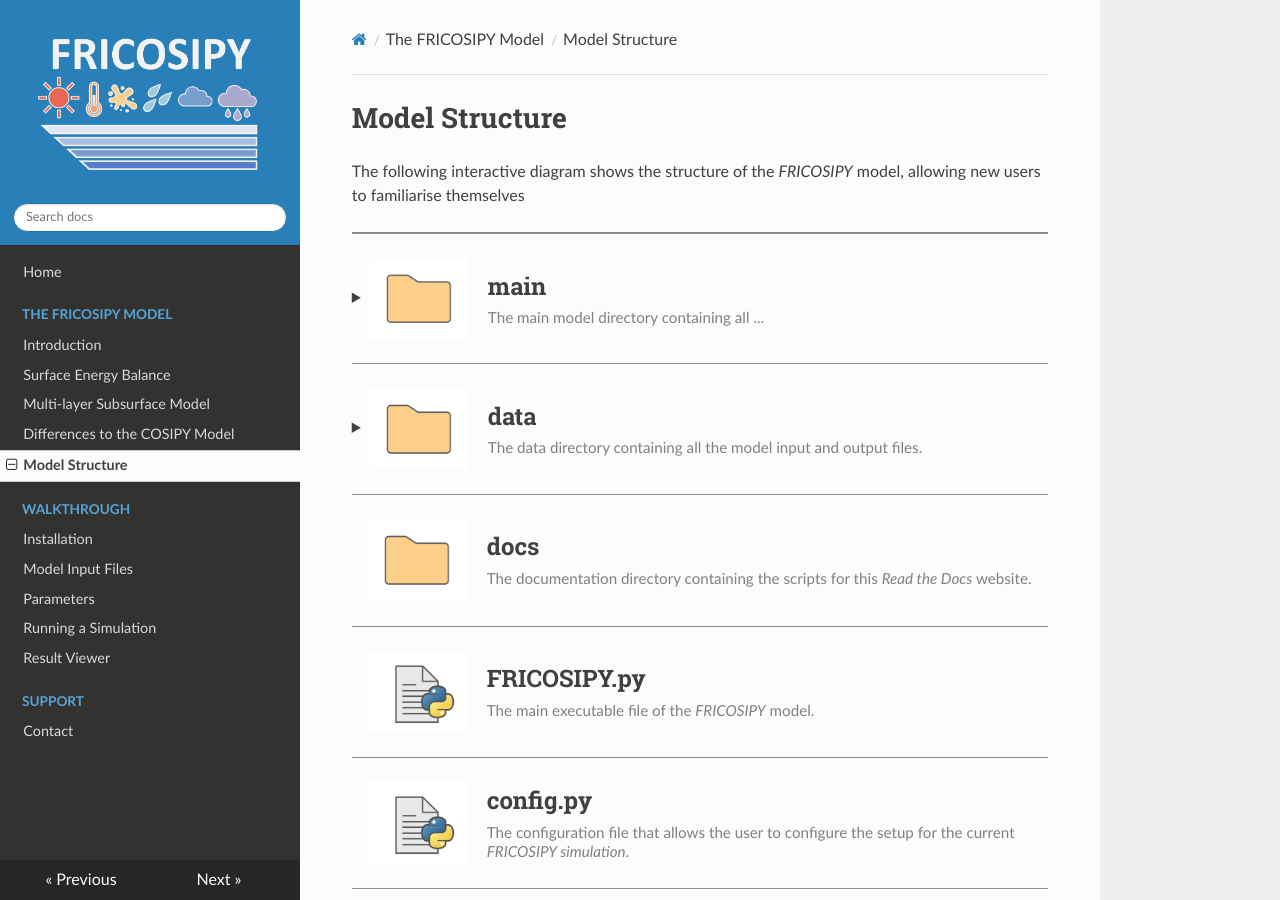
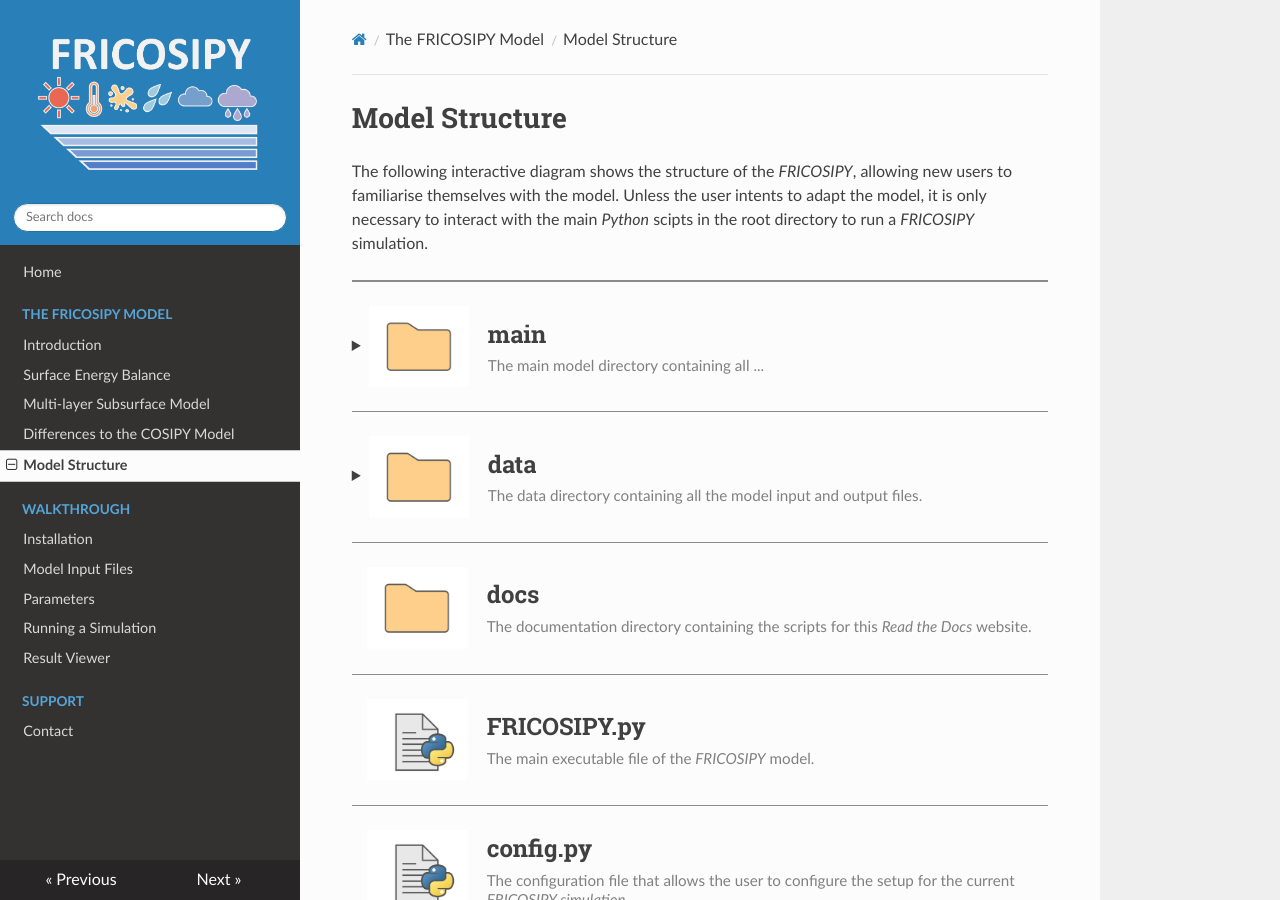
Before and after one commit to MarcusGastaldello/FRICOSIPY, an MkDocs documentation site: the page built from docs/model_structure.md, in a window 1280 px wide and 900 px high. Built offline with MkDocs 1.6.1, drawn with Linux system fonts in a browser that asks for light colours.

Commit message:
Update model_structure.md

```diff
--- a/docs/model_structure.md
+++ b/docs/model_structure.md
@@ -5,7 +5,7 @@ og_description: A schematic diagram showing the model structure of FRICOSIPY
 
 # Model Structure
 
-The following interactive diagram shows the structure of the *FRICOSIPY* model, allowing new users to familiarise themselves
+The following interactive diagram shows the structure of the *FRICOSIPY*, allowing new users to familiarise themselves with the model. Unless the user intents to adapt the model, it is only necessary to interact with the main *Python* scipts in the root directory to run a *FRICOSIPY* simulation.
 
 <hr style="height:2px; background-color:#8b8b8b; border:none;" />
 
@@ -93,6 +93,8 @@ The following interactive diagram shows the structure of the *FRICOSIPY* model,
 
 <div style="display: table; width: 100%; margin-bottom: 25px; padding-left: 15px;"><div style="display: table-cell; vertical-align: middle; width: 115px;"><img src="https://github.com/MarcusGastaldello/FRICOSIPY/raw/main/docs/icons/Text.png" width="100" style="display: block;"></div><div style="display: table-cell; vertical-align: middle; padding-left: 5px;"><h2 style="margin: 0; padding: 0;">requirements.txt</h2><div style="margin-top: 8px;"><span style="color: gray; font-size: 0.95em;">The requirements file containing a list of packages required in the model <i>Conda</i> environment.</span></div></div></div>
 
+<hr style="height:2px; background-color:#8b8b8b; border:none;" />
+
 !!! note
 
     The remaining folder and files not presented in the diagram above are caches, *GitHub* assets and placeholders.
```
